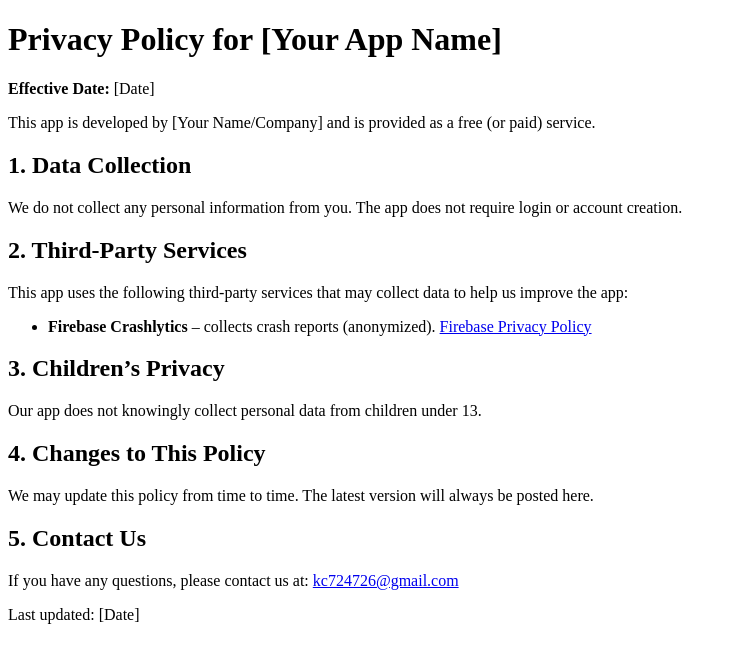
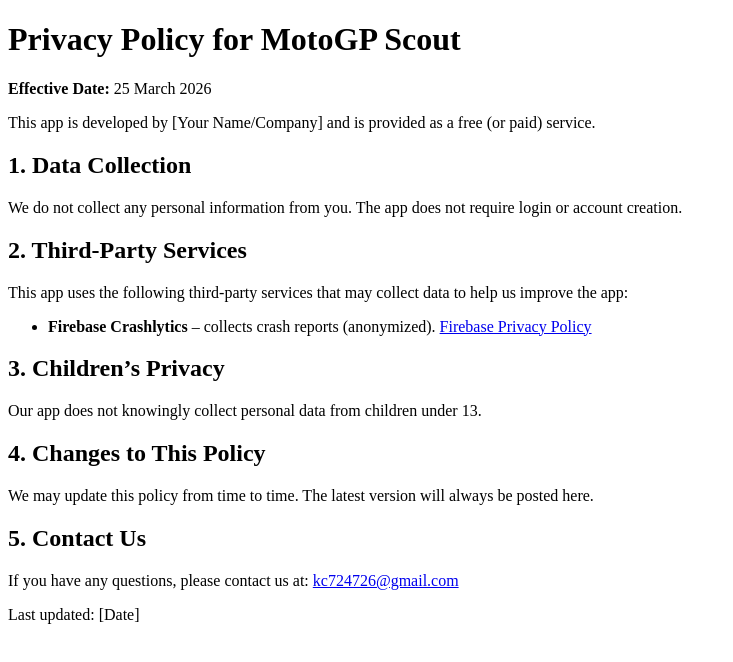
Before and after one commit to s-kc/privacy-policy, a plain HTML site: page index.html in a window 1280 px wide. Shown: the whole page, without its empty margins (0-733 px from the left). Drawn offline with Linux system fonts and the light colour scheme.

Commit message:
update the date and app name

```diff
--- a/index.html
+++ b/index.html
@@ -2,11 +2,11 @@
 <html>
 <head>
     <meta charset="UTF-8">
-    <title>Privacy Policy - [Your App Name]</title>
+    <title>Privacy Policy - MotoGP Scout</title>
 </head>
 <body>
-    <h1>Privacy Policy for [Your App Name]</h1>
-    <p><strong>Effective Date:</strong> [Date]</p>
+    <h1>Privacy Policy for MotoGP Scout</h1>
+    <p><strong>Effective Date:</strong> 25 March 2026</p>
 
     <p>This app is developed by [Your Name/Company] and is provided as a free (or paid) service.</p>
 
```
